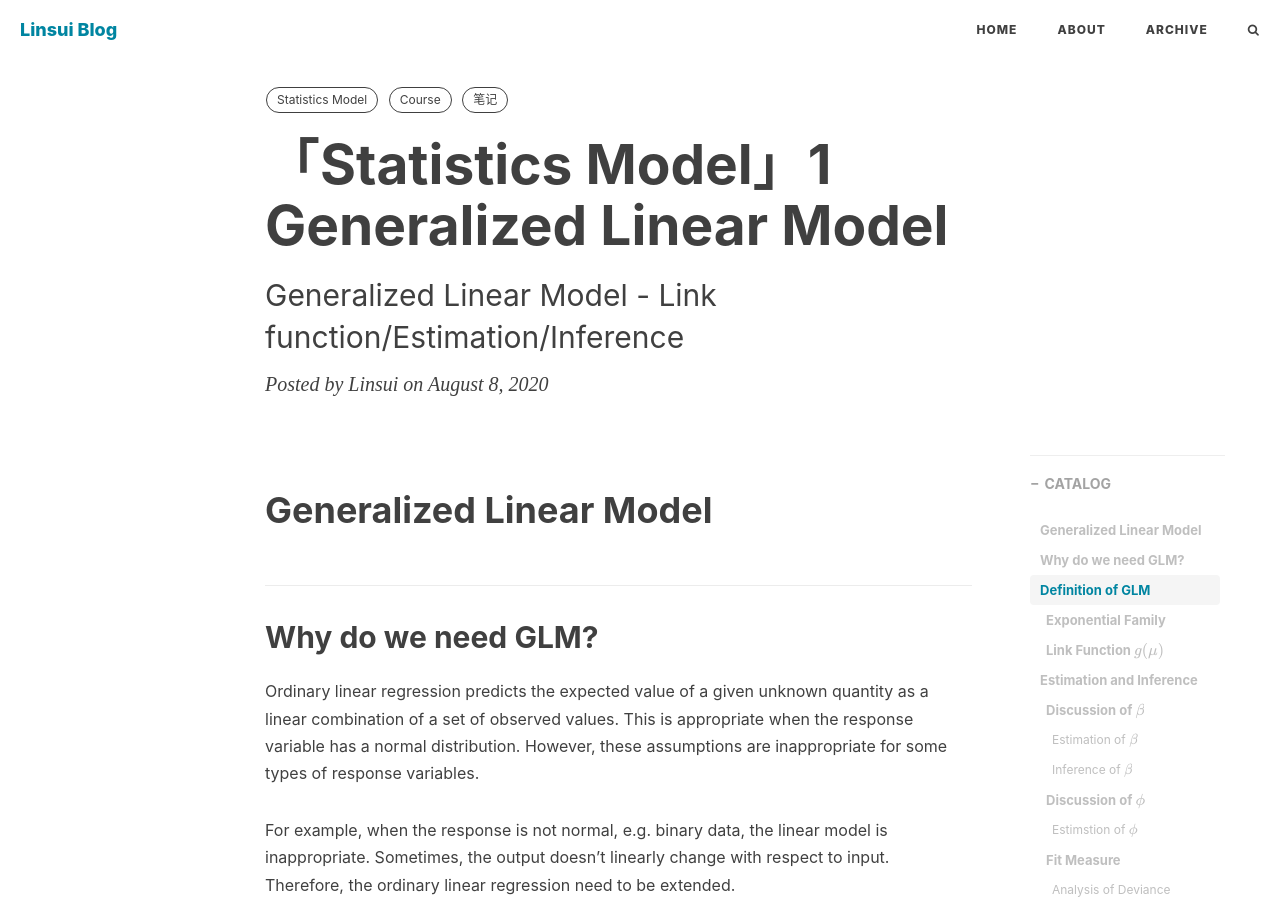
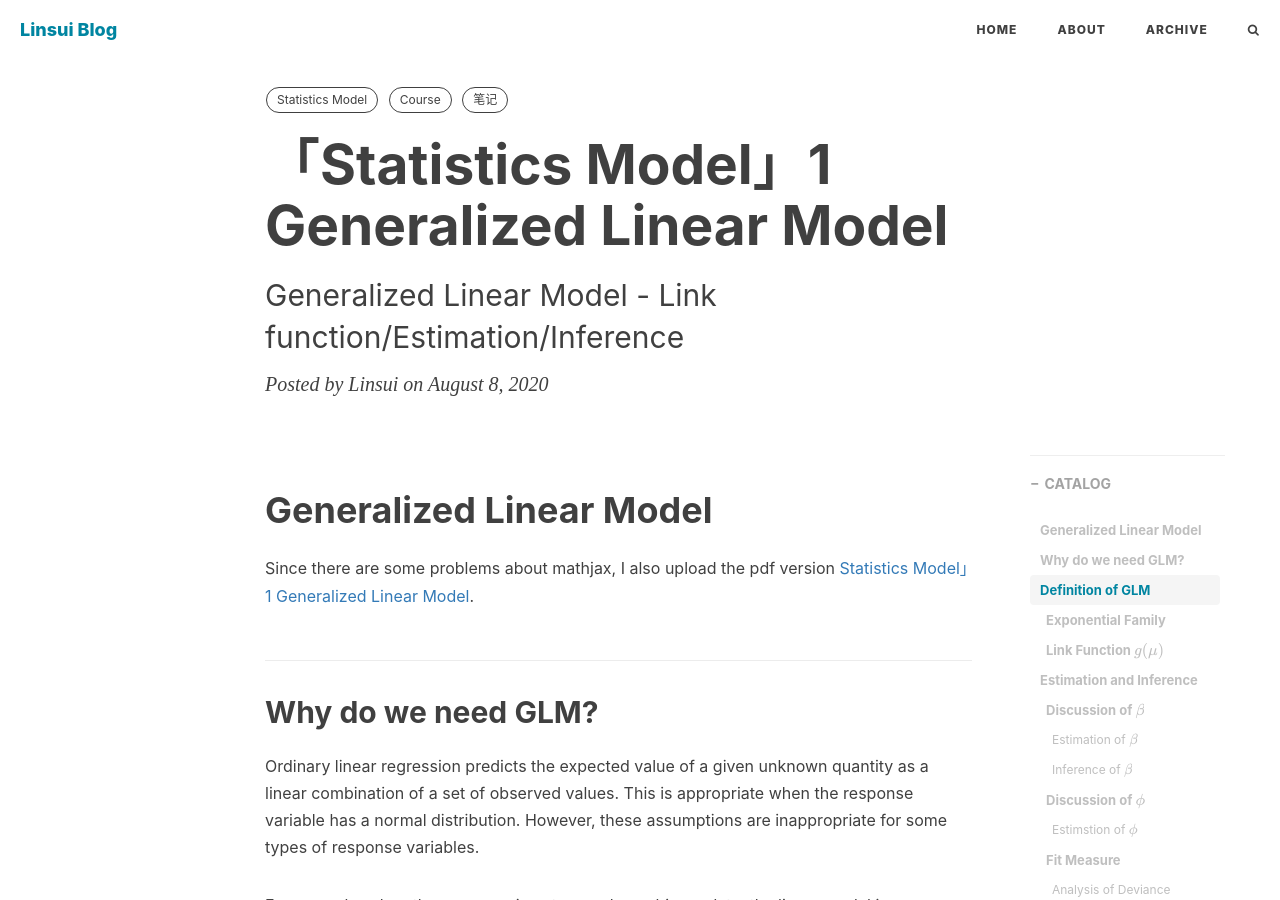
Before and after one commit to denglinsui/denglinsui.github.io, a Jekyll site: the page built from _posts/read_statistics model/2020-08-08-StatisticsModel-01-Generalized-Linear-Model.md, in a window 1280 px wide and 900 px high. Built offline with Jekyll 4.4.1, drawn with Linux system fonts in a browser that asks for light colours; nearby versions of some CDN libraries; formulas are drawn with MathJax 3; comment, search, counter and statistics services are not loaded.

Commit message:
Try link to pdf

```diff
--- a/_posts/read_statistics model/2020-08-08-StatisticsModel-01-Generalized-Linear-Model.md
+++ b/_posts/read_statistics model/2020-08-08-StatisticsModel-01-Generalized-Linear-Model.md
@@ -12,6 +12,8 @@ tags:
 ---
 
 # Generalized Linear Model
+
+Since there are some problems about mathjax, I also upload the pdf version <a href="denglinsui.github.io/_posts/read_statistics model/2020-08-08-StatisticsModel-01-Generalized-Linear-Model.pdf" target="_blank">Statistics Model」1 Generalized Linear Model</a>.
 
 ## Why do we need GLM?
 
```
Also changed, not shown: 1 other file.
